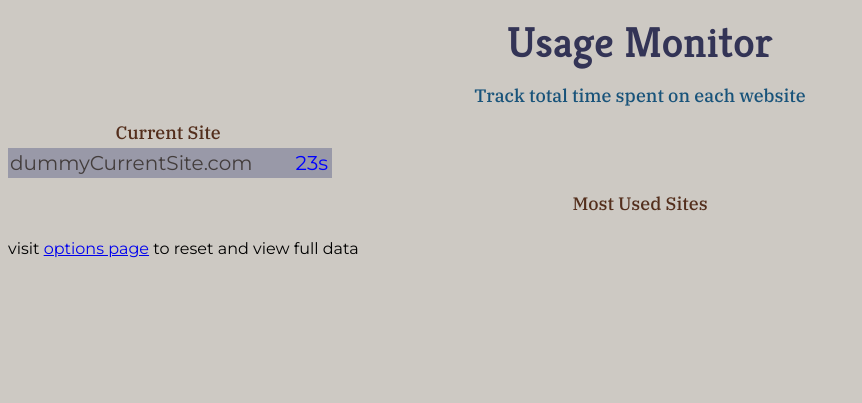
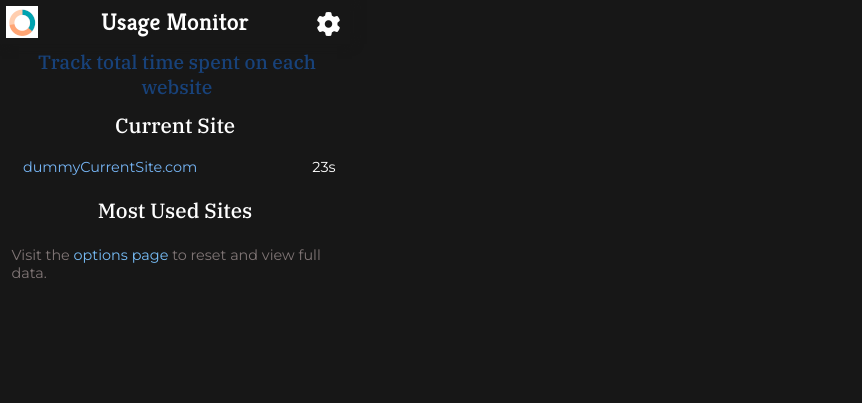
Before and after one commit to the-browser-toolbox/usage-monitor, a website with bundled scripts: page src/views/popup.html in a window 1280 px wide. Shown: the whole page, without its empty margins (0-862 px from the left). Built offline with nearby package versions, Linux system fonts and the light colour scheme; some packages are replaced by stand-ins of ours.

Commit message:
UI Changes

```diff
--- a/src/styles/common.css
+++ b/src/styles/common.css
@@ -1,76 +1,49 @@
-@import url("https://fonts.googleapis.com/css2?family=IBM+Plex+Serif:wght@500&family=Kreon:wght@600&family=Montserrat:wght@300;400;700&display=swap");
-
+@import url('https://fonts.googleapis.com/css2?family=IBM+Plex+Serif:wght@500&family=Kreon:wght@600&family=Montserrat:wght@300;400;700&display=swap');
+* {
+    margin: 0;
+    padding: 0;
+    box-sizing: border-box;
+}
 body {
-  margin-top: 0px;
-  font-family: "Montserrat", sans-serif;
-  background: #ecf0f1;
-  background-color: #cdc9c3;
-  height: auto;
+    font-family: 'Montserrat', sans-serif;
+    background-color: #171717;
 }
-
+h3 {
+    font-family: 'IBM Plex Serif', serif;
+}
+a {
+    text-decoration: none;
+    color: rgb(119, 189, 247);
+}
+a:hover {
+    color: #ffffff;
+}
 /*****************************HEADER STYLES*****************************/
 
-header {
-  text-align: center;
-}
 header h1 {
-  font-family: "Kreon", serif;
-  font-size: 2.7rem;
-  font-weight: 300;
-  margin: 15px 0;
-  color: #2c3e50;
-  color: #333456;
+    font-family: 'Kreon', serif;
+    color: #ffffff;
 }
 header h3 {
-  color: #18537a;
+    color: #18427a;
     font-weight: 300;
 }
 
 /*****************************LIST STYLES*****************************/
 
-h3 {
-  font-family: "IBM Plex Serif", serif;
-  text-align: center;
-  color: #532e1c;
-  font-size: large;
-  font-weight: 300;
-  margin: 0;
-  margin-bottom: 4px;
-}
-
 li {
     list-style: none;
 }
 
-.list {
-  position: relative;
-  width: 20rem;
-  margin: 0;
-  padding: 2px;
+span.hostname {
+    color: rgb(118, 181, 245);
 }
-
-.siteStats {
-  width: 100%;
-  height: auto;
-  line-height: 1.5;
-  font-size: 20px;
-  padding: 0 2px;
-  color: #34495e;
-  transition: all 0.3s ease;
-}
-
-.siteStats:hover {
+span.hostname:hover {
+    color: rgb(253, 254, 255);
     cursor: pointer;
 }
-
-span.hostname {
-  color: #433d3c;
-}
-
 span.timeSpent {
-  color: blue;
-  position: absolute;
-  right: 0px;
+    color: rgb(255, 255, 255);
 }
 
 /********** reset buttons *****************/
--- a/src/styles/options.css
+++ b/src/styles/options.css
@@ -1,8 +1,56 @@
 body {
-  background-color: white;
+    font-size: 1rem;
+    min-height: 100vh;
 }
-div {
-  margin: auto;
-  width: 400px;
-  padding: 10px;
+header {
+    position: relative;
+    display: flex;
+    justify-content: center;
+    text-align: center;
 }
+header h1 {
+    font-size: 2.5rem;
+    padding: 15px;
+}
+header img {
+    width: 70px;
+    height: 70px;
+    position: absolute;
+    left: 5px;
+    top: 5px;
+    padding: 0.2em;
+}
+header:after {
+    content: '';
+    width: 100%;
+    height: 1px;
+    background-color: #ffffff;
+    position: absolute;
+    top: 100%;
+}
+.container {
+    position: relative;
+    display: flex;
+    justify-content: center;
+    margin-top: 2em;
+}
+.list {
+    width: 600px;
+    padding: 1em 1.5em;
+    border-radius: 0.5em;
+    background-color: #333;
+}
+.siteStats {
+    position: relative;
+    font-size: 1.2rem;
+    line-height: 1.7em;
+    transition: all 0.3s ease;
+}
+span.hostname {
+    width: 250px;
+    overflow-y: scroll;
+}
+span.timeSpent {
+    position: absolute;
+    right: 0;
+}
--- a/src/styles/popup.css
+++ b/src/styles/popup.css
@@ -1,14 +1,85 @@
-@import url("https://fonts.googleapis.com/css2?family=IBM+Plex+Serif:wght@500&family=Kreon:wght@600&family=Montserrat:wght@300;400;700&display=swap");
+@import url('https://fonts.googleapis.com/css2?family=IBM+Plex+Serif:wght@500&family=Kreon:wght@600&family=Montserrat:wght@300;400;700&display=swap');
 
 /*****************************Section Styles**************/
-section {
-  margin: 14px 0;
+body {
+    font-size: 0.5rem;
+    width: 350px;
+    min-height: 400px;
+    background-color: rgba(6, 7, 7, 0.815);
 }
 
+header {
+    position: relative;
+}
+header h1 {
+    display: flex;
+    justify-content: center;
+    padding: 0.3em 0;
+    box-shadow: 2px 0px 10px #171717;
+    font-size: 1.5rem;
+}
+header h3 {
+    text-align: center;
+    color: #fff;
+    font-size: 1.2rem;
+    padding-left: 0.2em;
+    margin-top: 5px;
+}
+header img {
+    position: absolute;
+    left: 0;
+    top: 0;
+    padding: 0.8em;
+}
+header .option {
+    position: absolute;
+    font-size: 3em;
+    color: #fff;
+    top: 0;
+    right: 0;
+    padding: 0.4em;
+}
+section {
+    margin-top: 0.7em;
+}
+section h3 {
+    margin-bottom: 0.5em;
+    font-weight: lighter;
+    color: rgb(255, 255, 255);
+    text-align: center;
+}
 .currentSite {
-  width: 20rem;
-  position: relative;
+    position: relative;
+    font-size: 1.1rem;
+    padding: 0 0.5em;
 }
-.currentSite li {
-  background-color: #9999a8;
+.currentSite div {
+    padding: 0.5em 0.8em;
+    background-color: #171717;
 }
+.currentSite .siteStats {
+    font-size: 0.9rem;
+}
+.siteStats .timeSpent {
+    padding-right: 1em;
+    position: absolute;
+    right: 0;
+}
+.mostUsedSites {
+    position: relative;
+    font-size: 1.1rem;
+}
+.mostUsedSites ul {
+    padding: 0 0.5em;
+}
+.mostUsedSites .siteStats {
+    padding: 0 0.8em;
+    background-color: #171717;
+    line-height: 2em;
+    font-size: 0.9rem;
+}
+footer p {
+    padding: 0.8em 0.8em;
+    font-size: 0.9rem;
+    color: rgb(128, 118, 118);
+}
--- a/src/views/popup.html
+++ b/src/views/popup.html
@@ -4,6 +4,13 @@
         <meta charset="UTF-8" />
         <meta name="viewport" content="width=device-width, initial-scale=1.0" />
         <title>Usage Monitor</title>
+        <link
+            rel="stylesheet"
+            href="https://cdnjs.cloudflare.com/ajax/libs/font-awesome/6.0.0-beta3/css/all.min.css"
+            integrity="sha512-Fo3rlrZj/k7ujTnHg4CGR2D7kSs0v4LLanw2qksYuRlEzO+tcaEPQogQ0KaoGN26/zrn20ImR1DfuLWnOo7aBA=="
+            crossorigin="anonymous"
+            referrerpolicy="no-referrer"
+        />
         <link rel="stylesheet" href="../styles/common.css" />
         <link rel="stylesheet" href="../styles/popup.css" />
     </head>
@@ -11,6 +18,10 @@
         <header>
             <h1>Usage Monitor</h1>
             <h3>Track total time spent on each website</h3>
+            <img src="../icons/32.png" alt="" />
+            <a class="option" href="options.html" target="_blank">
+                <i class="fas fa-cog"></i>
+            </a>
         </header>
         <section class="currentSite">
             <h3>Current Site</h3>
@@ -27,11 +38,10 @@
             <ul class="list">
                 <!-- sites will be added here dynamically by js-->
             </ul>
-      <p>
-        visit <a href="options.html" target="_blank">options page</a> to reset
-        and view full data
-      </p>
         </section>
+        <footer>
+            <p>Visit the <a href="options.html" target="_blank">options page</a> to reset and view full data.</p>
+        </footer>
         <script type="module" src="../scripts/popup.js"></script>
     </body>
 </html>
```
Lines whose indentation alone changed are shown as unchanged.
